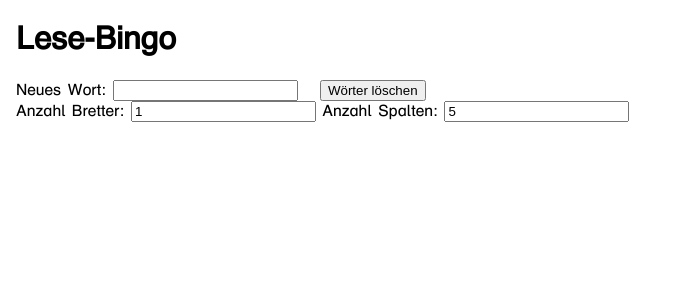
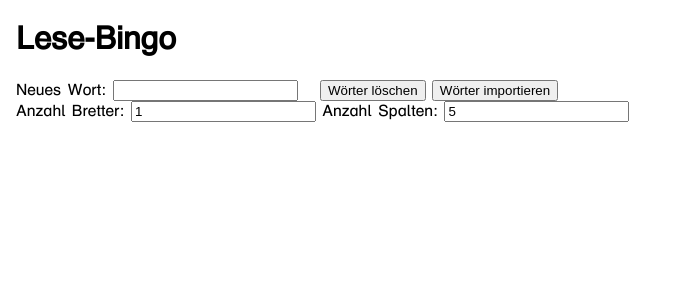
Before and after one commit to georgdonner/lese-bingo, a Svelte app: page / in a window 1280 px wide. Shown: the top 300 px of the page, without its empty margins (0-676 px from the left). Built offline with nearby package versions, Linux system fonts and the light colour scheme.

Commit message:
Add import feature

```diff
--- a/src/App.svelte
+++ b/src/App.svelte
@@ -3,6 +3,8 @@
   let word = '';
   let boards = '1';
   let grid = '5';
+  let importing = false;
+  let importValue = '';
 
   if (localStorage.getItem('words')) {
     words = JSON.parse(localStorage.getItem('words'));
@@ -19,8 +21,23 @@
     localStorage.clear();
   };
 
+  const handleImporting = () => {
+    importing = !importing;
+  };
+
+  const importWords = () => {
+    const newWords = importValue
+      .split(importValue.includes(',') ? ',' : '\n')
+      .map(it => it.trim());
+    words = words.concat(newWords);
+    localStorage.setItem('words', JSON.stringify(words));
+    importing = false;
+    importValue = '';
+  };
+
   const deleteWord = (word) => {
     words = words.filter(it => it !== word);
+    localStorage.setItem('words', JSON.stringify(words));
   };
 
   const shuffle = (array) => {
@@ -43,7 +60,17 @@
 
     <button on:click={handleClear}>Wörter löschen</button>
 
+    <button on:click={handleImporting}>{importing ? 'Importieren ausblenden' : 'Wörter importieren'}</button>
+
     <br style="margin-bottom: 1.5rem;">
+
+    {#if importing}
+      <textarea bind:value={importValue} name="import" id="import" cols="30" rows="10"></textarea>
+      <br>
+      <button on:click={importWords}>Importieren</button>
+
+      <br style="margin-bottom: 1.5rem;">
+    {/if}
 
     <label for="boards">Anzahl Bretter: </label>
     <input bind:value={boards} type="number" name="boards" id="boards" min="1">
```
